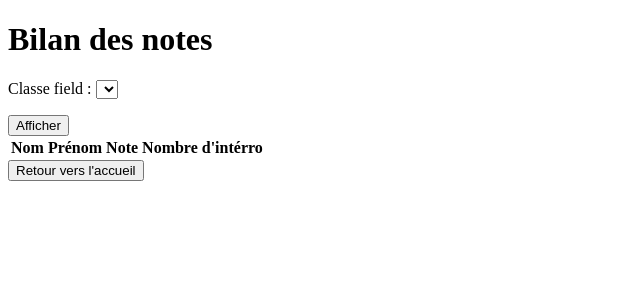
After one commit to mikeleyeti/lesmathsduyeti_online, a Django app: page /Interrogator/bilan/ in a window 1280 px wide. The commit adds this page. Shown: the top 300 px of the page, without its empty margins (0-640 px from the left). Run offline with Django 3.2, Linux system fonts and the light colour scheme; lists and menus that the app fills with data are empty.

Commit message:
Classe : Eleve et Classe sont créées  Page pour intérroger un élève au hasard
 Gestion de la note (hausse ou baisse)
 Page de bilan et liens entre les pages

```diff
--- /dev/null
+++ b/Interrogator/forms.py
@@ -0,0 +1,35 @@
+from django import forms
+from Interrogator.models import Classe
+
+
+# Données de test pour afficher un formulaire CHOICES
+# MY_CHOICES = (
+#     ('1', 'Option 1'),
+#     ('2', 'Option 2'),
+#     ('3', 'Option 3'),
+# )
+
+def obtenir_liste_des_classes():
+    choices_list = []
+    for i in Classe.objects.all():
+        choices_list.append((i.id, i.affichage()))
+    return choices_list
+
+
+class Choix_de_la_classe(forms.Form):
+    classe_field = forms.ChoiceField(choices=obtenir_liste_des_classes())
+    # classe_field = forms.ChoiceField(choices=MY_CHOICES)
+
+
+changements_note = (
+    ('-1', '-1'),
+    ('0', '0'),
+    ('+1', '+1'),
+)
+
+
+class Changement_de_note(forms.Form):
+    changements_note_field = forms.ChoiceField(widget=forms.RadioSelect, choices=changements_note)
+    eleve = 'nelly'
+
+    # classe_field = forms.ChoiceField(choices=MY_CHOICES)
--- a/Interrogator/views.py
+++ b/Interrogator/views.py
@@ -1,15 +1,89 @@
-from django.shortcuts import render_to_response
+from django.shortcuts import render_to_response, HttpResponseRedirect, render
 from Interrogator.models import Classe, Eleve
+from Interrogator.forms import Choix_de_la_classe, Changement_de_note
 from random import randint
-from django.shortcuts import render
 
 # Create your views here.
+
+
 def interrogator(request, classe):
     id_de_la_classe = classe
     nom_de_la_classe = Classe.objects.filter(id=id_de_la_classe)[0]
     nombre_d_eleves = Eleve.objects.filter(classe_id=id_de_la_classe).count()
     nombre_aleatoire = randint(0, nombre_d_eleves - 1)
+    objet_eleve_designe = Eleve.objects.filter(classe_id=id_de_la_classe)[nombre_aleatoire]
     eleve_designe = Eleve.objects.filter(classe_id=id_de_la_classe)[nombre_aleatoire].affichage()
-    return render_to_response('interrogator.html',
-                              {'id': id_de_la_classe, 'nom': nom_de_la_classe, 'nombre_eleves': nombre_d_eleves,
-                               'nombre_alea': nombre_aleatoire, 'eleve_designe': eleve_designe})
+    note = Eleve.objects.filter(classe_id=id_de_la_classe)[nombre_aleatoire].note
+    if request.method == 'POST':  # S'il s'agit d'une requête POST
+        # form_note = Changement_de_note(request.POST)  # Nous reprenons les données
+        # if form_note.is_valid(): # Nous vérifions que les données envoyées sont valides
+        #     # Nous pourrions ici envoyer l'e-mail grâce aux données que nous venons de récupérer
+        #     evolution_note=form_note.cleaned_data['changements_note_field']
+        #     if evolution_note=='-1':
+        #         objet_eleve_designe.note-=1
+        #         objet_eleve_designe.save()
+        #     elif evolution_note=='+1':
+        #         objet_eleve_designe.note+=1
+        #         objet_eleve_designe.save()
+        #     eleves_classe_choisie=Eleve.objects.filter(classe=id_de_la_classe).order_by('nom','prenom')
+        #     envoi = True
+        return render(request, 'nouvelle_note_interrogator.html', locals())
+    else:  # Si ce n'est pas du POST, c'est probablement une requête GET
+        form = Changement_de_note()  # Nous créons un formulaire vide
+        return render(request, 'interrogator.html', locals())
+
+
+# def bilan(request):
+#     if len(request)>0
+#         form = Choix_de_la_classe(request.GET)
+#         if form.is_valid():
+#
+#     return render_to_response('bilan_interrogator.html',locals())
+
+def bilan(request):
+    if request.method == 'POST':  # S'il s'agit d'une requête POST
+        form = Choix_de_la_classe(request.POST)  # Nous reprenons les données
+        if form.is_valid():  # Nous vérifions que les données envoyées sont valides
+            # Nous pourrions ici envoyer l'e-mail grâce aux données que nous venons de récupérer
+            classe_choisie = form.cleaned_data['classe_field']
+            eleves_classe_choisie = Eleve.objects.filter(classe=classe_choisie).order_by('nom', 'prenom')
+            envoi = True
+    else:  # Si ce n'est pas du POST, c'est probablement une requête GET
+        form = Choix_de_la_classe()  # Nous créons un formulaire vide
+    return render(request, 'bilan_interrogator.html', locals())
+
+
+def interrogator_accueil(request):
+    if request.method == 'POST':  # S'il s'agit d'une requête POST
+        form = Choix_de_la_classe(request.POST)  # Nous reprenons les données
+        if form.is_valid():  # Nous vérifions que les données envoyées sont valides
+            # Nous pourrions ici envoyer l'e-mail grâce aux données que nous venons de récupérer
+            classe_choisie = form.cleaned_data['classe_field']
+            classe = form.cleaned_data['classe_field']
+            envoi = True
+            return HttpResponseRedirect(classe)
+    else:  # Si ce n'est pas du POST, c'est probablement une requête GET
+        form = Choix_de_la_classe()  # Nous créons un formulaire vide
+    return render(request, 'accueil_interrogator.html', locals())
+
+
+def nouvelle_note(request, classe, id_eleve):
+    objet_eleve_designe = Eleve.objects.filter(classe_id=int(classe))[int(id_eleve)]
+    eleve_designe = Eleve.objects.filter(classe_id=int(classe))[int(id_eleve)].affichage()
+    nom_de_la_classe = Classe.objects.filter(id=int(classe))[0]
+    if request.method == 'POST':  # S'il s'agit d'une requête POST
+        form_note = Changement_de_note(request.POST)  # Nous reprenons les données
+        if form_note.is_valid():  # Nous vérifions que les données envoyées sont valides
+            # Nous pourrions ici envoyer l'e-mail grâce aux données que nous venons de récupérer
+            evolution_note = form_note.cleaned_data['changements_note_field']
+            if evolution_note == '-1':
+                objet_eleve_designe.note -= 1
+                objet_eleve_designe.save()
+            elif evolution_note == '+1':
+                objet_eleve_designe.note += 1
+                objet_eleve_designe.save()
+            eleves_classe_choisie = Eleve.objects.filter(classe=int(classe)).order_by('nom', 'prenom')
+            envoi = True
+            nouvelle_note = objet_eleve_designe.note
+        return render(request, 'nouvelle_note_interrogator.html', locals())
+    return render(request, 'nouvelle_note_interrogator.html', locals())
--- a/lesmathsduyeti/urls.py
+++ b/lesmathsduyeti/urls.py
@@ -16,7 +16,7 @@ Including another URLconf
 from django.conf.urls import url
 from django.contrib import admin
 from trombinoscoop.views import welcome,login,register,index
-from Interrogator.views import interrogator
+from Interrogator.views import interrogator, bilan, interrogator_accueil, nouvelle_note
 
 urlpatterns = [
     url(r'^admin/', admin.site.urls),
@@ -24,5 +24,9 @@ urlpatterns = [
     url(r'^login/', login),
     url(r'^register/', register),
     # url(r'^', index), # Pour tester Bootstrap
-    url(r'^Interrogator/(?P<classe>[0-9])/$', interrogator),
+    url(r'^Interrogator/$', interrogator_accueil, name='Interrogator_accueil'),
+    url(r'^Interrogator/(?P<classe>[0-9])/$', interrogator, name='Interrogator'),
+    url(r'^Interrogator/bilan/$', bilan, name='Interrogator_bilan'),
+    url(r'^Interrogator/nouvelle_note/(?P<classe>[0-9])/(?P<id_eleve>[0-9])$', nouvelle_note,
+        name='Interrogator_nouvelle_note'),
 ]
--- /dev/null
+++ b/templates/bilan_interrogator.html
@@ -0,0 +1,39 @@
+<!DOCTYPE html>
+<html lang="fr">
+<head>
+    <meta charset="UTF-8">
+    <title>Bilan de notes</title>
+</head>
+<body>
+<h1>Bilan des notes</h1>
+
+{#{% if envoi %}La classe choisie est : {{ classe_choisie }}{% endif %}#}
+
+<form action="{% url "Interrogator.views.bilan" %}" method="post">
+    {% csrf_token %}
+    {{ form.as_p }}
+    <input type="submit" value="Afficher"/>
+</form>
+
+
+<table>
+    <tr>
+        <th>Nom</th>
+        <th>Prénom</th>
+        <th>Note</th>
+        <th>Nombre d'intérro</th>
+    </tr>
+    {% for eleve in eleves_classe_choisie %}
+        <tr>
+            <th> {{ eleve.nom.upper }}</th>
+            <th> {{ eleve.prenom.capitalize }}</th>
+            <th> {{ eleve.note }}</th>
+            <th> {{ eleve.nombre_d_interrogation_orale }}</th>
+        </tr>
+    {% endfor %}
+</table>
+
+<input type="button" value="Retour vers l'accueil" onclick="location.href={% url 'Interrogator_accueil' %}"/>
+
+</body>
+</html>
```
Also changed, not shown: Interrogator/models.py (+11 -0 lines), templates/accueil_interrogator.html (added, +14 -0 lines), templates/interrogator.html (+43 -2 lines), templates/nouvelle_note_interrogator.html (added, +45 -0 lines).
